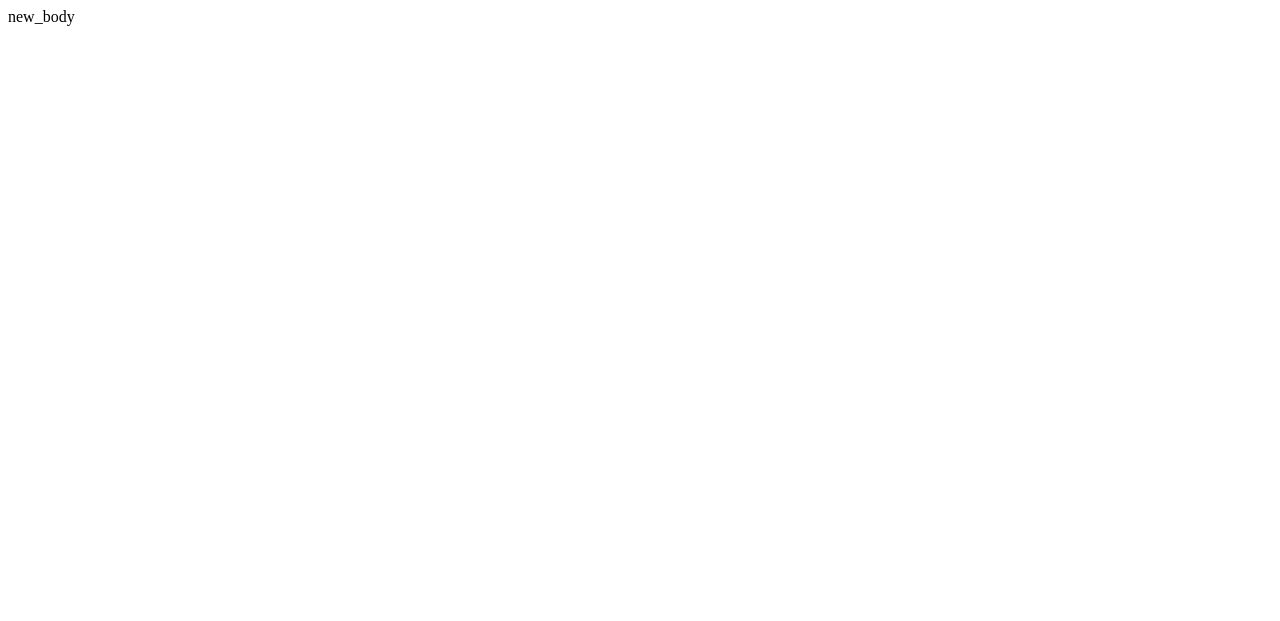
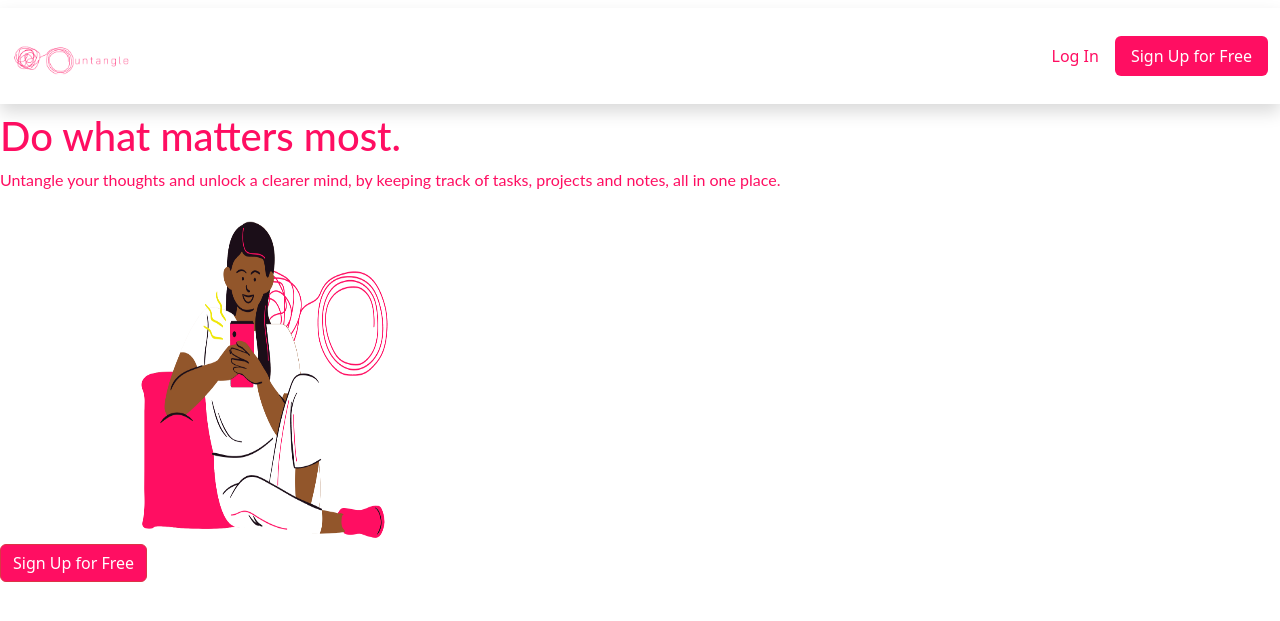
Before and after one commit to tagocms/Untangle, a Flask app: page / in a window 1280 px wide. Before the commit the part shown is almost empty. Shown: the top 621 px of the page. Run offline with Flask 3, Linux system fonts and the light colour scheme.

Commit message:
layout changes

```diff
--- /dev/null
+++ b/static/styles.css
@@ -0,0 +1,12 @@
+.untangle-header-1
+{
+    font-family: Lato;
+    color: #ff0e62;
+}
+
+
+.untangle-text
+{
+    font-family: Lato;
+    color: #ff0e62;
+}
--- a/templates/index.html
+++ b/templates/index.html
@@ -1,9 +1,19 @@
 {% extends "layout.html" %}
 
 {% block title %}
-    new_title
+    home
 {% endblock %}
 
 {% block body %}
-    new_body
+    <div>
+        <h1 class="untangle-header-1">Do what matters most.</h1>
+        <p class="untangle-text">
+            Untangle your thoughts and unlock a
+            clearer mind, by keeping track of tasks,
+            projects and notes, all in one place.
+        </p>
+        <img src="/static/untangler_1.png" alt="Untangler" width="388" height="336" class="d-inline-block align-text-left">
+    </div>
+
+    <button type="button" class="btn btn-danger" href="/signup" style="background-color: #ff0e62">Sign Up for Free</button>
 {% endblock %}
--- a/templates/layout.html
+++ b/templates/layout.html
@@ -2,11 +2,37 @@
 
 <html lang="en">
     <head>
+
+        <meta charset="utf-8">
+        <meta name="viewport" content="initial-scale=1, width=device-width">
+
+        <link rel="icon" type="image/x-icon" href="/static/untangle_favicon.ico">
+        <link href="/static/styles.css" rel="stylesheet">
+
+        <link href="https://cdn.jsdelivr.net/npm/bootstrap@5.3.3/dist/css/bootstrap.min.css" rel="stylesheet" integrity="sha384-QWTKZyjpPEjISv5WaRU9OFeRpok6YctnYmDr5pNlyT2bRjXh0JMhjY6hW+ALEwIH" crossorigin="anonymous">
+        <script src="https://cdn.jsdelivr.net/npm/bootstrap@5.3.3/dist/js/bootstrap.bundle.min.js" integrity="sha384-YvpcrYf0tY3lHB60NNkmXc5s9fDVZLESaAA55NDzOxhy9GkcIdslK1eN7N6jIeHz" crossorigin="anonymous"></script>
+
         <title>
-            {% block title %}{% endblock %}
+            untangle: {% block title %}{% endblock %}
         </title>
+
     </head>
     <body>
+        <nav class="navbar" style="background-color: white; border-color: white;">
+          <div class="container-fluid shadow" style="background-color: white; border-color: white;">
+            <a class="navbar-brand" href="/">
+              <img src="/static/logo+name.png" alt="Logo" width="120" height="85" class="d-inline-block align-text-top">
+            </a>
+            <ul class="nav nav-pills">
+              <li class="nav-item">
+                <a class="nav-link" href="/login" style="color:#ff0e62">Log In</a>
+              </li>
+              <li class="nav-item">
+                <a class="nav-link active" aria-current="page" href="/signup" style="background-color: #ff0e62">Sign Up for Free</a>
+              </li>
+            </ul>
+          </div>
+        </nav>
         {% block body %}{% endblock %}
     </body>
 </html>
```
Also changed, not shown: static/logo+name.png (added), static/logo_untangle.png (added), static/untangle_favicon.ico (added), static/untangler_1.png (added).
